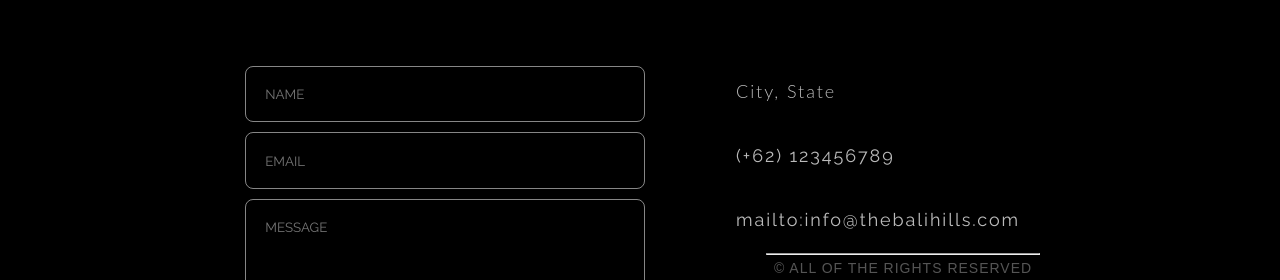
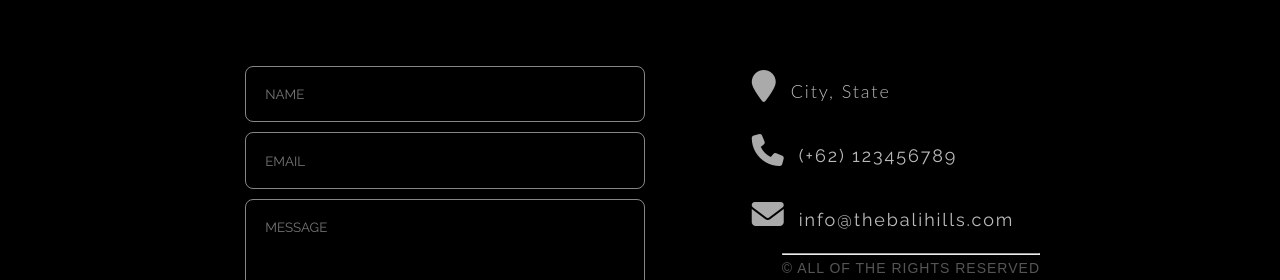
Before and after one commit to Aniket-Patel-swg/bali-resort, a Next.js app: page / in a window 1280 px wide. Shown: the part 1692-1972 px from the top of the page. Built offline with nearby package versions, Linux system fonts and the light colour scheme; a web font is replaced by a local one.

Commit message:
added contact icons

```diff
--- a/pages/index.js
+++ b/pages/index.js
@@ -1,5 +1,4 @@
-import Head from "next/head";
-import Image from "next/image";
+import '@fortawesome/fontawesome-free/css/all.css';
 import styles from "../styles/Home.module.css";
 
 export default function Home() {
@@ -137,23 +136,29 @@ export default function Home() {
             <div class={styles.direct_contact_container}>
               <ul class={styles.contact_list}>
                 <li class={styles.list_item}>
+                  <i class="fa fa-map-marker fa-2x">
                     <span class={styles.contact_text}>City, State</span>
+                  </i>
                 </li>
 
                 <li class={styles.list_item}>
+                  <i class="fa fa-phone fa-2x">
                     <span class={styles.contact_text}>
                       <a href="tel:1-212-555-5555" title="Give me a call">
                         (+62) 123456789
                       </a>
                     </span>
+                  </i>
                 </li>
 
                 <li class={styles.list_item}>
+                  <i class="fa fa-envelope fa-2x">
                     <span class={styles.contact_text}>
-                      <a href="mailto:#" title="Send me an email">
-                        mailto:info@thebalihills.com
+                      <a href="mailto:info@thebalihills.com" title="Send me an email">
+                       info@thebalihills.com
                       </a>
                     </span>
+                  </i>
                 </li>
               </ul>
 
--- a/styles/Home.module.css
+++ b/styles/Home.module.css
@@ -348,6 +348,7 @@
   font: 300 18px 'Lato', sans-serif;
   letter-spacing: 1.9px;
   color: #bbb;
+  margin-left: 15px;
 }
 
 .place {
```
